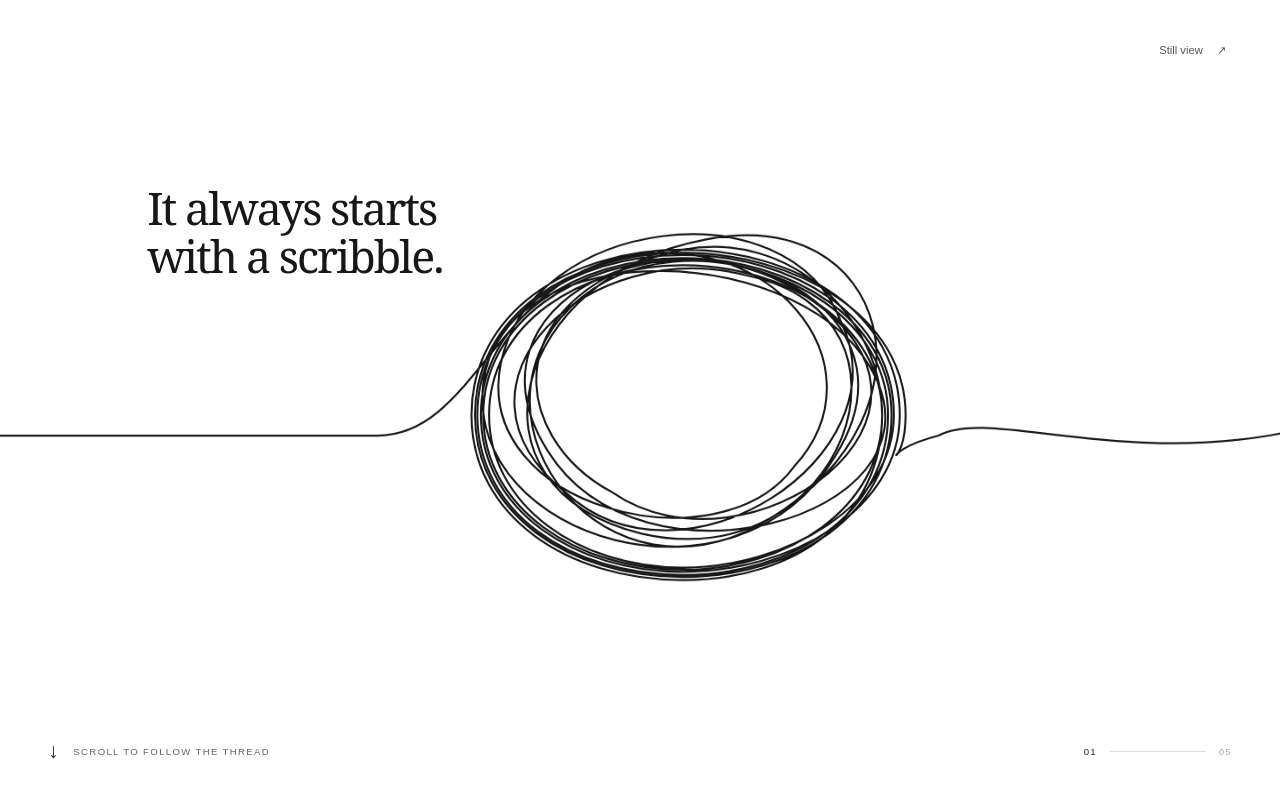
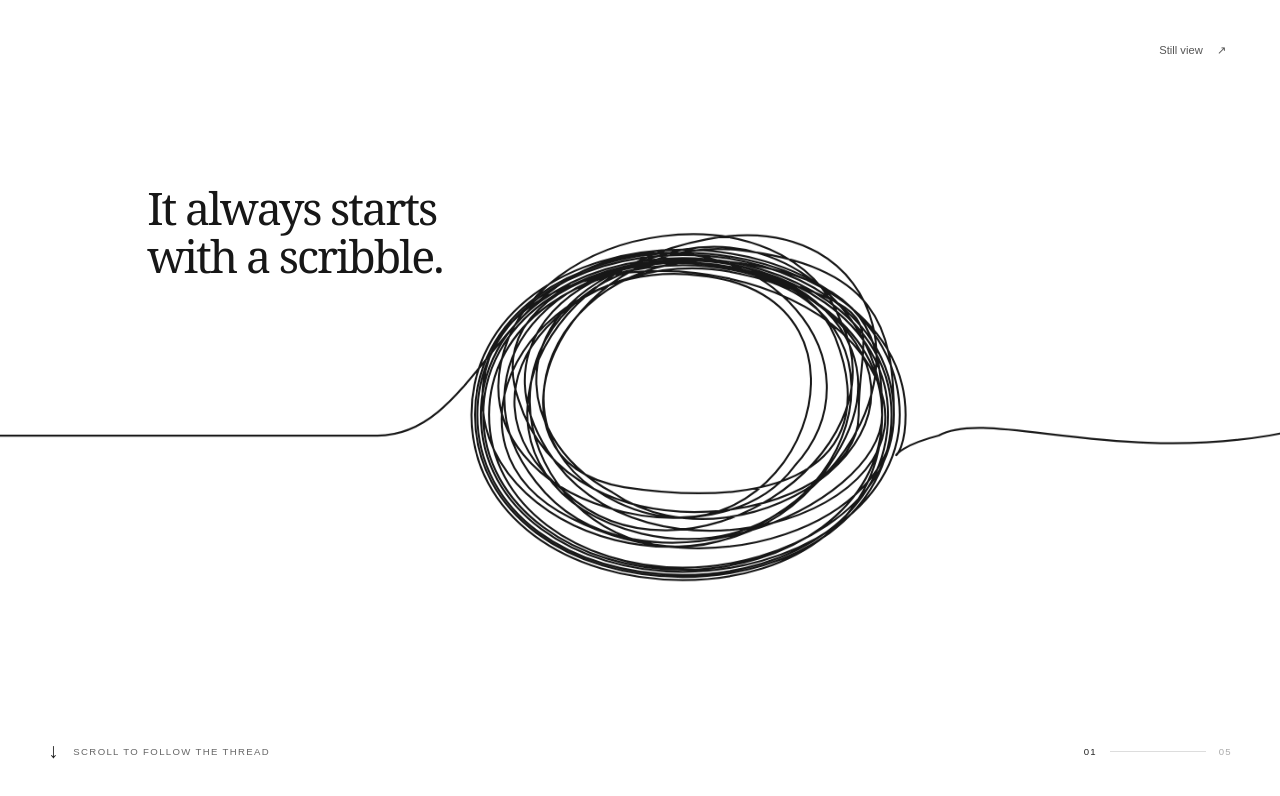
Before and after one commit to vaishalivr/About-Me, a Svelte app: page / in a window 1280 px wide. Shown: the top 796 px of the page. Built offline with nearby package versions, Linux system fonts and the light colour scheme.

Commit message:
Update Site source

```diff
--- a/src/scene.js
+++ b/src/scene.js
@@ -46,5 +46,11 @@ export const scribbleExit = [710, 470];
 // hook is removed; its replacement follows the outside into the six loops.
 export const baseScribble = linePath.slice(linePath.indexOf(' C 340'), linePath.indexOf(' C 345 455'))
   + ' C 370 490 360 350 520 310 C 610 290 690 375 690 470';
-export const scribblePath = baseScribble + extraLoops;
+// Three uneven crossing passes add a little more hand-drawn density.
+// Joins stay on the outside with downward tangents to avoid the old hook.
+export const tangleLoops = `
+ C 690 560 480 660 395 535 C 315 420 425 290 570 330 C 705 370 670 380 670 470
+ C 670 575 425 620 380 455 C 335 310 610 275 650 395 C 690 510 615 565 470 540 C 335 515 415 295 565 310 C 685 325 700 385 700 470
+ C 700 575 545 640 425 570 C 300 500 390 315 535 335 C 710 355 615 635 465 555 C 335 485 420 290 580 325 C 675 345 690 390 690 470`;
+export const scribblePath = baseScribble + tangleLoops + extraLoops;
 export const landscapePath = linePath.slice(linePath.indexOf(' C 925'));
```
